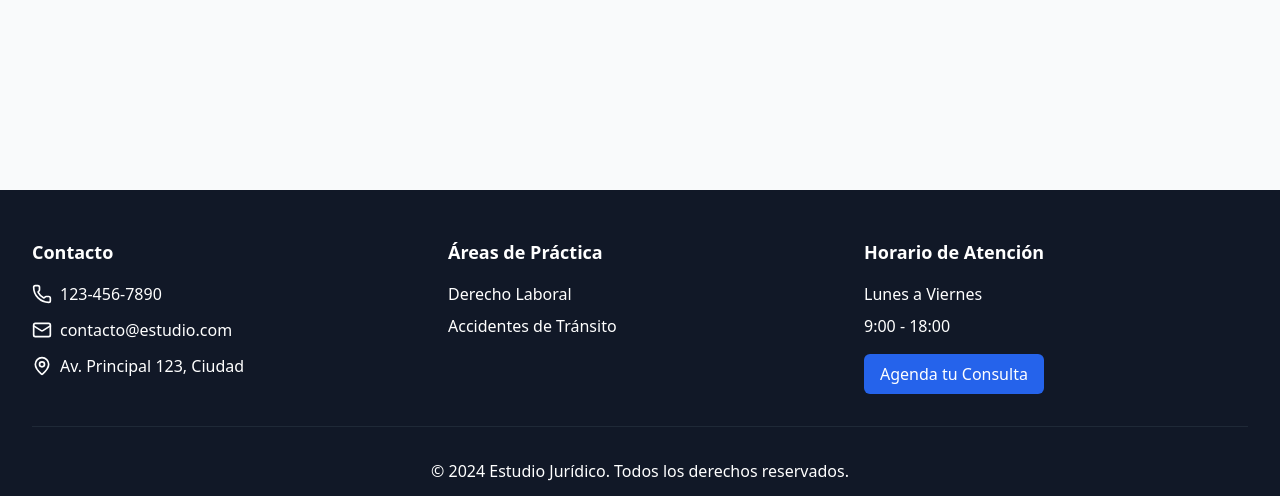
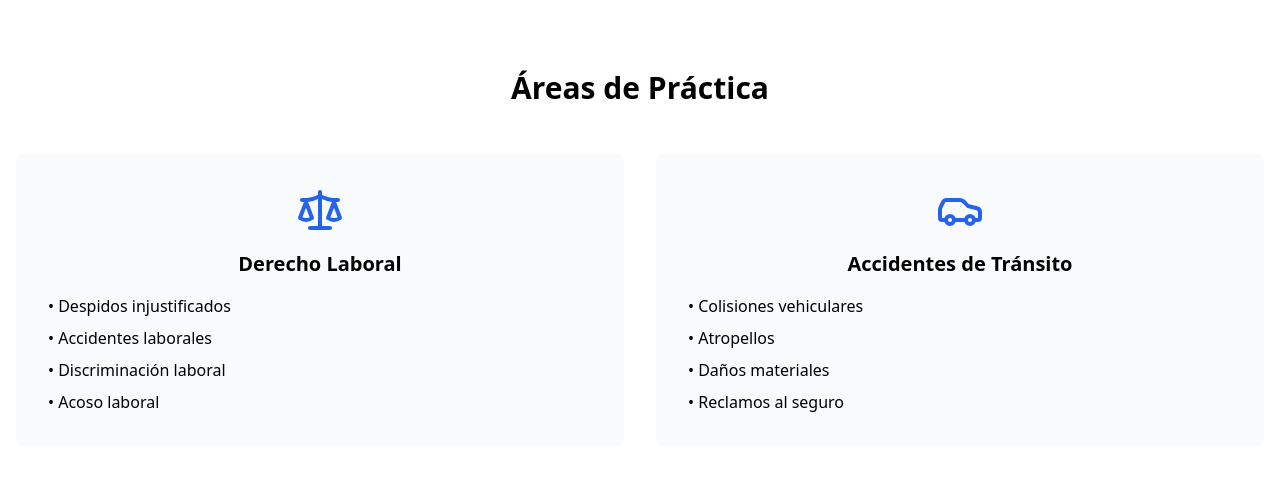
Before and after one commit to montvlein/estudio_juridico, a Next.js app: page / in a window 1280 px wide. Shown: the part 674-1170 px from the top of the page. Built offline with nearby package versions, Linux system fonts and the light colour scheme.

Commit message:
ADD practice areas section

```diff
--- a/app/client/components/sections/practice-areas.jsx
+++ b/app/client/components/sections/practice-areas.jsx
@@ -0,0 +1,33 @@
+import { Scale, Car } from 'lucide-react';
+
+export function PracticeAreas() {
+  return (
+    <section className="py-20 bg-white">
+      <div className="max-w-7xl mx-auto px-4">
+        <h2 className="text-3xl font-bold text-center mb-12">Áreas de Práctica</h2>
+        <div className="grid md:grid-cols-2 gap-8">
+          <div className="bg-gray-50 p-8 rounded-lg flex flex-col justify-center items-center">
+            <Scale className="h-12 w-12 text-blue-600 mb-4" />
+            <h3 className="text-xl font-bold mb-4">Derecho Laboral</h3>
+            <ul className="space-y-2 self-start">
+              <li>• Despidos injustificados</li>
+              <li>• Accidentes laborales</li>
+              <li>• Discriminación laboral</li>
+              <li>• Acoso laboral</li>
+            </ul>
+          </div>
+          <div className="bg-gray-50 p-8 rounded-lg flex flex-col justify-center items-center">
+            <Car className="h-12 w-12 text-blue-600 mb-4" />
+            <h3 className="text-xl font-bold mb-4">Accidentes de Tránsito</h3>
+            <ul className="space-y-2 self-start">
+              <li>• Colisiones vehiculares</li>
+              <li>• Atropellos</li>
+              <li>• Daños materiales</li>
+              <li>• Reclamos al seguro</li>
+            </ul>
+          </div>
+        </div>
+      </div>
+    </section>
+  );
+}
--- a/app/page.js
+++ b/app/page.js
@@ -1,9 +1,11 @@
 import { HeroSection } from "@components/sections/hero-section";
+import { PracticeAreas } from "./client/components/sections/practice-areas";
 
 export default function Home() {
   return (
     <>
       <HeroSection />
+      <PracticeAreas />
     </>
   );
 }
```
